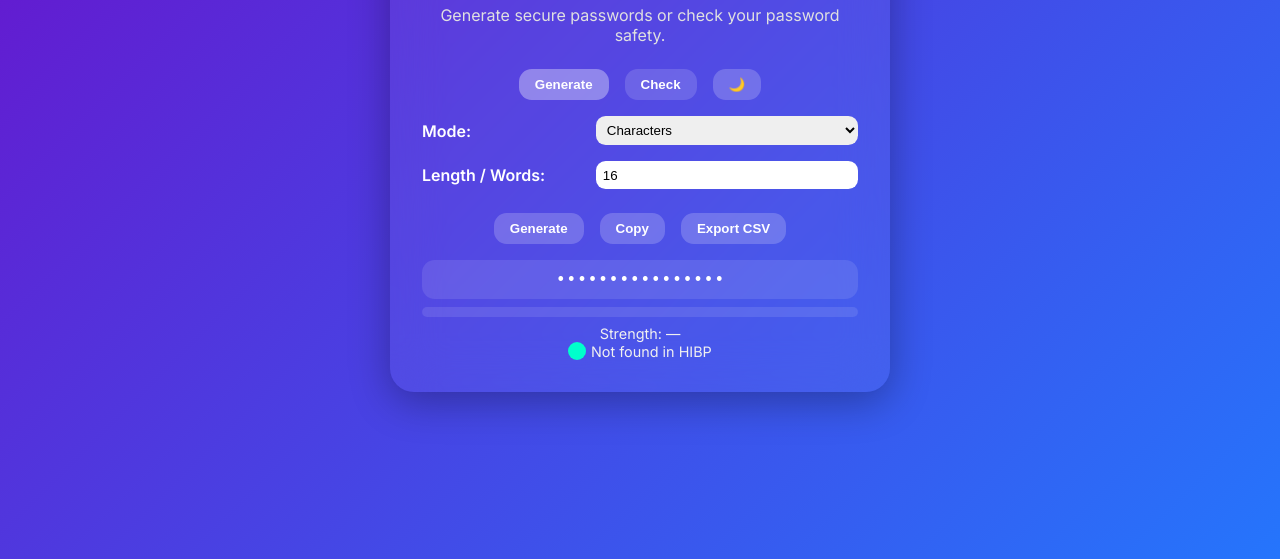
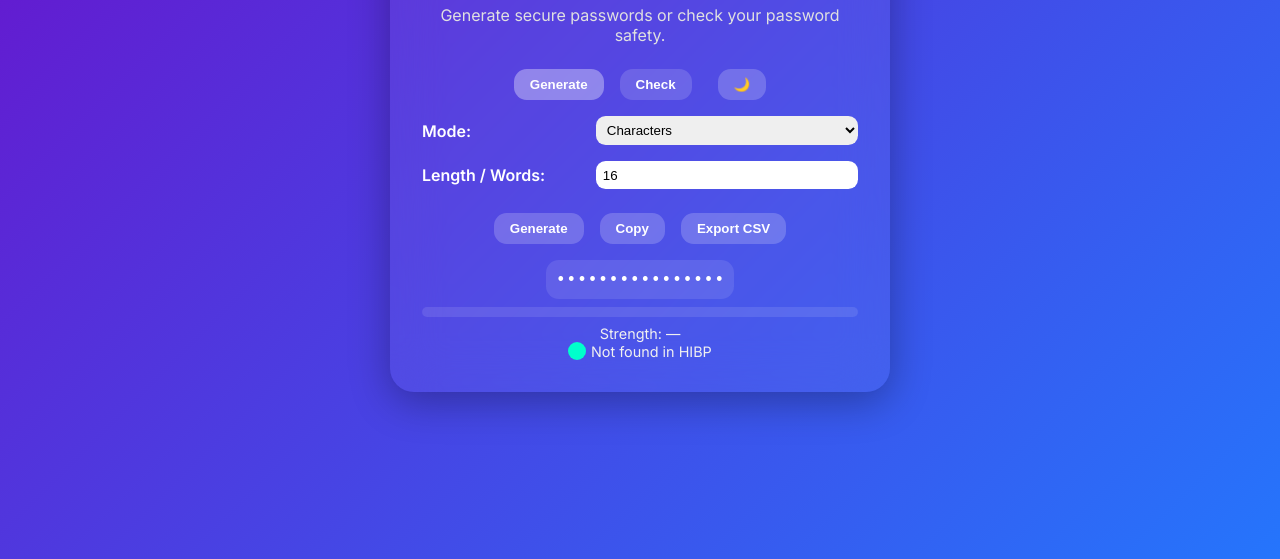
Before and after one commit to aarush67/passwords, a plain HTML site: page index.html in a window 1280 px wide. Shown: the part 241-800 px from the top of the page. Drawn offline with Linux system fonts and the light colour scheme; no server answers.

Commit message:
Update styles.css

```diff
--- a/styles.css
+++ b/styles.css
@@ -33,6 +33,8 @@ p { margin-bottom:1.5rem; color: #e0e0e0; }
 }
 .tab-btn.active { background: rgba(255,255,255,0.35); }
 
+#modeToggle { margin-left:10px; }
+
 .controls { display:flex; flex-direction:column; gap:1rem; margin-bottom:1.5rem; }
 .row { display:flex; justify-content:space-between; align-items:center; }
 .row label { font-weight:600; }
@@ -49,6 +51,7 @@ button:hover { background: rgba(255,255,255,0.35); transform: translateY(-2px);
 .buttons { display:flex; gap:1rem; justify-content:center; }
 
 .output { text-align:center; margin-top:1rem; position: relative; }
+.password-container { position: relative; display:inline-block; }
 .password {
   background: rgba(255,255,255,0.1);
   padding: 0.6rem;
@@ -101,3 +104,5 @@ svg.warn { width:18px; height:18px; fill:#ff4c4c; vertical-align:middle; }
   white-space: nowrap;
 }
 .password-container:hover .tooltip { display: block; }
+
+body.dark { background: linear-gradient(135deg,#222,#444); }
```
